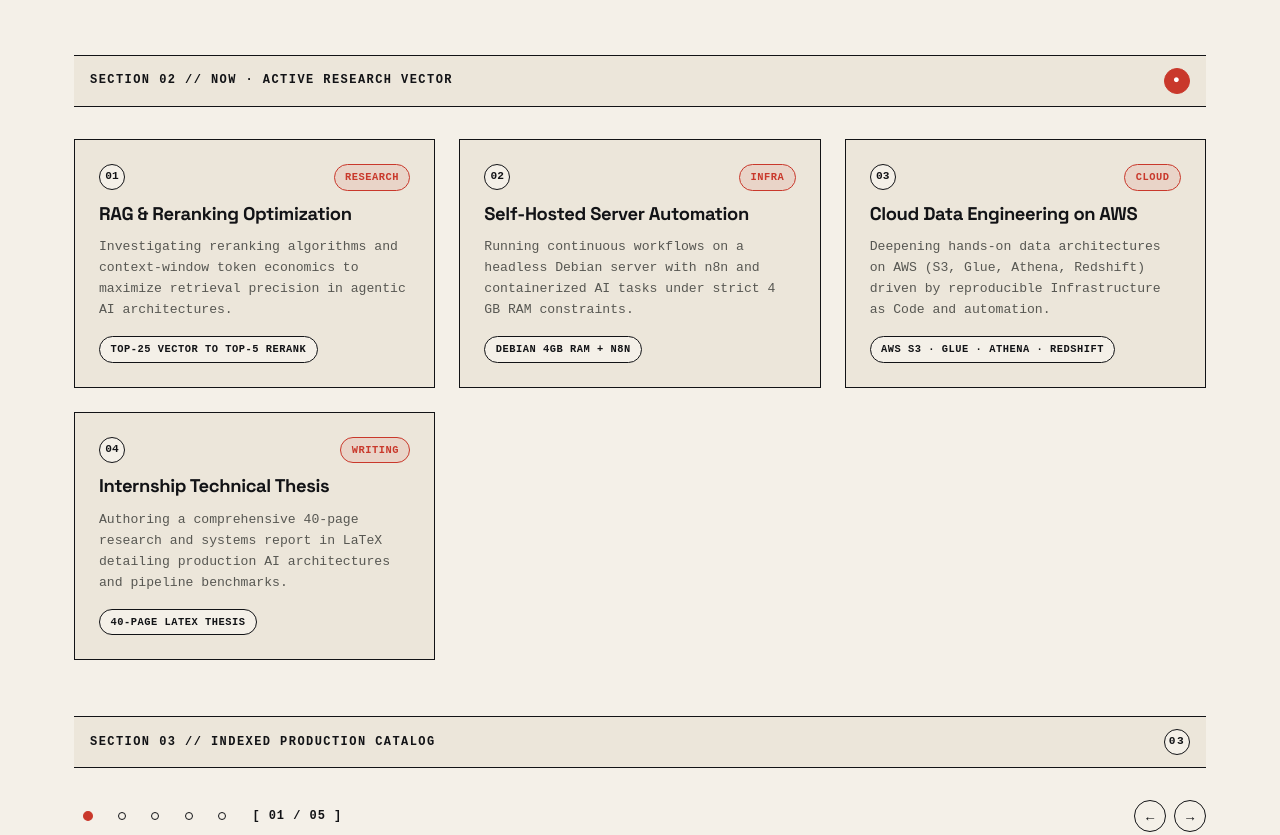
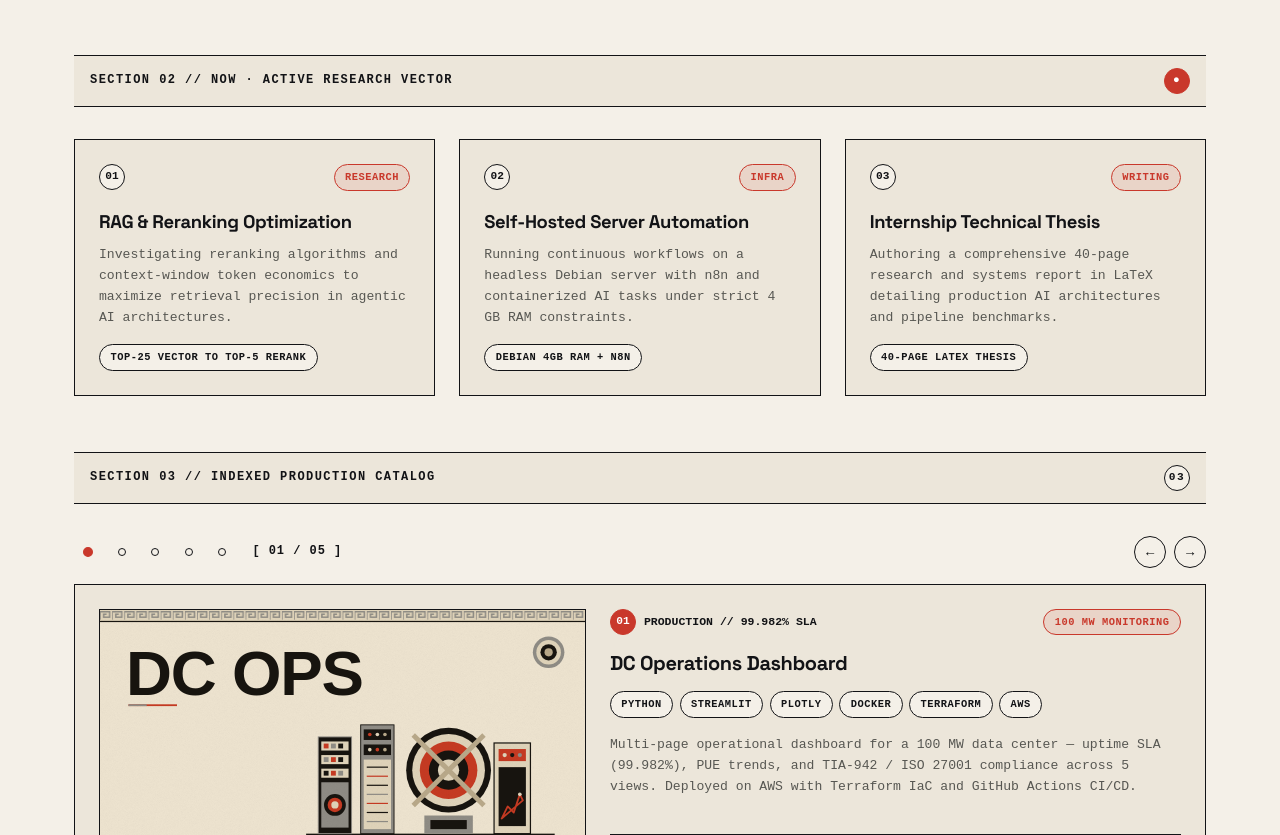
Before and after one commit to ElioUcan/portfolio, a plain HTML site: page preview-bauhaus-circular.html in a window 1280 px wide. Shown: the part 1440-2275 px from the top of the page. Drawn offline with Linux system fonts and the light colour scheme; a web font is replaced by a local one.

Commit message:
refactor(now): remove cloud data engineering card and simplify footer colophon

```diff
--- a/preview-bauhaus-circular.html
+++ b/preview-bauhaus-circular.html
@@ -107,7 +107,7 @@
       <span>SECTION 02 // NOW · ACTIVE RESEARCH VECTOR</span>
       <span class="circle-badge crimson">●</span>
     </div>
-    <section class="grid-2col" aria-label="Current technical focus">
+    <section class="grid-3col" aria-label="Current technical focus">
       <div class="bauhaus-card">
         <div style="display: flex; justify-content: space-between; margin-bottom: 0.5rem;"><span class="circle-badge">01</span><span class="pill pill-crimson">RESEARCH</span></div>
         <h3 style="font-size: 1.15rem; margin: 0.5rem 0;">RAG &amp; Reranking Optimization</h3>
@@ -121,13 +121,7 @@
         <span class="pill">DEBIAN 4GB RAM + N8N</span>
       </div>
       <div class="bauhaus-card">
-        <div style="display: flex; justify-content: space-between; margin-bottom: 0.5rem;"><span class="circle-badge">03</span><span class="pill pill-crimson">CLOUD</span></div>
-        <h3 style="font-size: 1.15rem; margin: 0.5rem 0;">Cloud Data Engineering on AWS</h3>
-        <p style="color: var(--ink-secondary); font-size: 0.82rem; margin-bottom: 1rem;">Deepening hands-on data architectures on AWS (S3, Glue, Athena, Redshift) driven by reproducible Infrastructure as Code and automation.</p>
-        <span class="pill">AWS S3 · GLUE · ATHENA · REDSHIFT</span>
-      </div>
-      <div class="bauhaus-card">
-        <div style="display: flex; justify-content: space-between; margin-bottom: 0.5rem;"><span class="circle-badge">04</span><span class="pill pill-crimson">WRITING</span></div>
+        <div style="display: flex; justify-content: space-between; margin-bottom: 0.5rem;"><span class="circle-badge">03</span><span class="pill pill-crimson">WRITING</span></div>
         <h3 style="font-size: 1.15rem; margin: 0.5rem 0;">Internship Technical Thesis</h3>
         <p style="color: var(--ink-secondary); font-size: 0.82rem; margin-bottom: 1rem;">Authoring a comprehensive 40-page research and systems report in LaTeX detailing production AI architectures and pipeline benchmarks.</p>
         <span class="pill">40-PAGE LATEX THESIS</span>
@@ -433,7 +427,7 @@
     </section>
   </main>
 
-  <!-- 11. FOOTER / COLOPHON -->
+  <!-- 11. FOOTER -->
   <footer id="contact" class="site-footer">
     <div class="container">
       <div class="footer-cta">
@@ -453,10 +447,6 @@
         <span style="color: var(--accent-stone);">·</span>
         <a href="assets/Elio_Resume.pdf" download class="nav-link">CV [PDF]</a>
       </div>
-      <div class="colophon">
-        COLOPHON // DESIGNED IN MÉRIDA, YUCATÁN · UTC-6<br>
-        ZERO-FRAMEWORK HTML5 &amp; CSS3 · BAUHAUS CIRCULAR CONSTRUCTIVIST ARCHIVE PALETTE (#F4F0E8 / #C9382B)
-      </div>
     </div>
   </footer>
 
--- a/style-bauhaus.css
+++ b/style-bauhaus.css
@@ -131,6 +131,19 @@ h1, h2, h3, h4 { font-family: 'Space Grotesk', sans-serif; font-weight: 700; col
 
 /* Grids & Cards */
 .grid-2col { display: grid; grid-template-columns: repeat(auto-fit, minmax(320px, 1fr)); gap: 1.5rem; }
+.grid-3col {
+  display: grid;
+  grid-template-columns: repeat(3, 1fr);
+  gap: 1.5rem;
+}
+.grid-3col .bauhaus-card {
+  display: flex;
+  flex-direction: column;
+}
+.grid-3col .bauhaus-card > .pill:last-child {
+  margin-top: auto;
+  align-self: flex-start;
+}
 .spec-table { width: 100%; border-collapse: collapse; font-size: 0.75rem; }
 .spec-table td { padding: 0.45rem 0; border-bottom: 1px solid var(--border-subtle); }
 .spec-table td:first-child { color: var(--ink-primary); font-weight: 600; width: 45%; }
@@ -198,17 +211,22 @@ h1, h2, h3, h4 { font-family: 'Space Grotesk', sans-serif; font-weight: 700; col
 .edu-prog { font-size: 0.8rem; color: var(--ink-secondary); }
 .edu-time { font-size: 0.72rem; font-weight: 600; color: var(--accent-crimson); align-self: flex-start; }
 
-/* Footer / Colophon */
+/* Footer */
 .site-footer { border-top: 2px solid var(--border-hairline); background: var(--bg-surface); padding: 3.5rem 0 2.5rem; margin-top: 5rem; }
 .footer-cta { text-align: center; margin-bottom: 2.5rem; }
 .footer-title { font-size: clamp(1.8rem, 3.5vw, 2.5rem); margin-bottom: 0.75rem; }
 .footer-sub { color: var(--ink-secondary); font-size: 0.85rem; max-width: 580px; margin: 0 auto 1.75rem; }
-.footer-links { display: flex; justify-content: center; align-items: center; gap: 1.5rem; margin-bottom: 2rem; flex-wrap: wrap; }
-.colophon { text-align: center; font-size: 0.7rem; color: var(--ink-secondary); border-top: 1px solid var(--border-hairline); padding-top: 1.5rem; }
+.footer-links { display: flex; justify-content: center; align-items: center; gap: 1.5rem; margin-bottom: 0; flex-wrap: wrap; }
 
 @media (prefers-reduced-motion: reduce) {
   html { scroll-behavior: auto; }
   .carousel-track { transition: none; }
+}
+
+@media (max-width: 900px) {
+  .grid-3col {
+    grid-template-columns: 1fr;
+  }
 }
 
 @media (max-width: 768px) {
```
